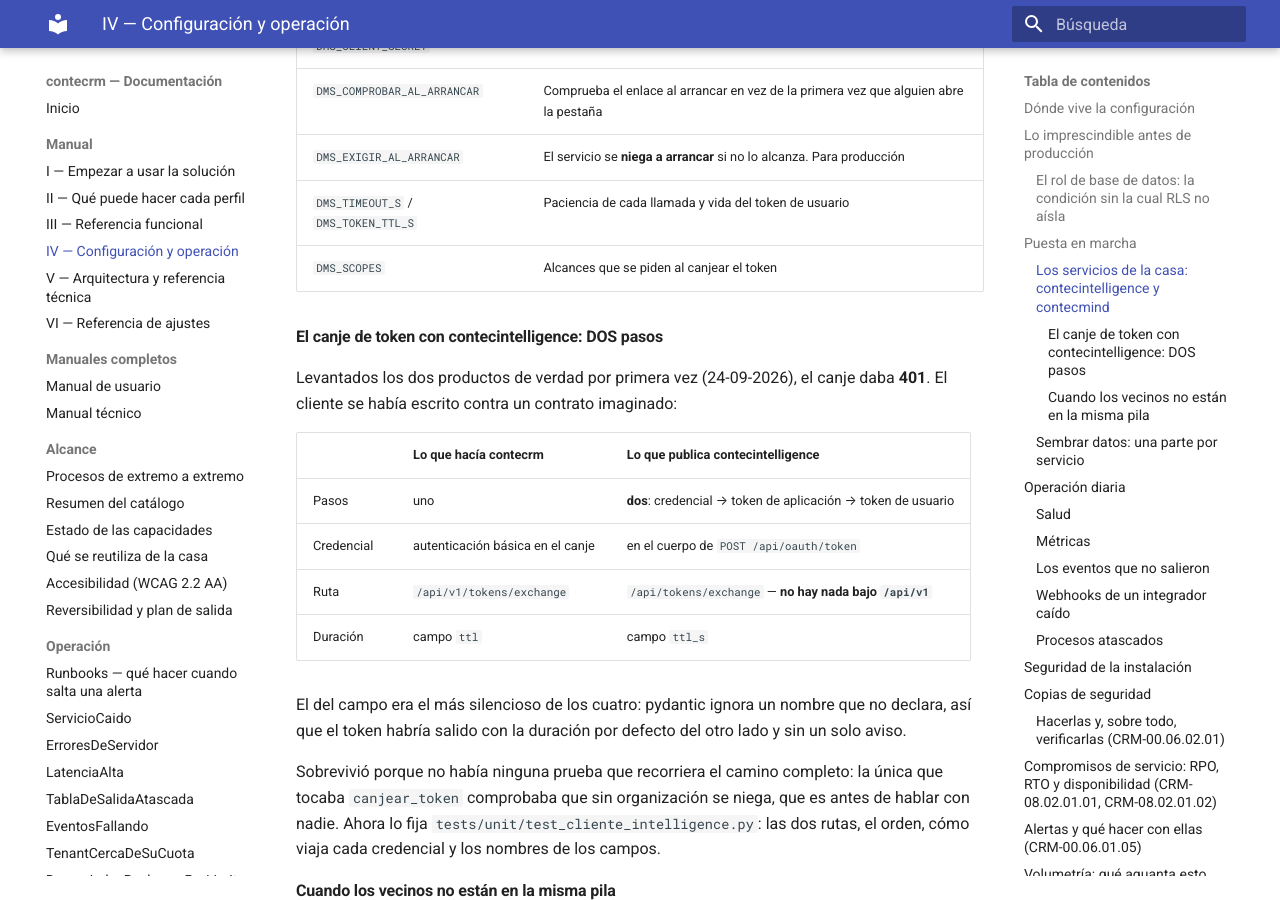
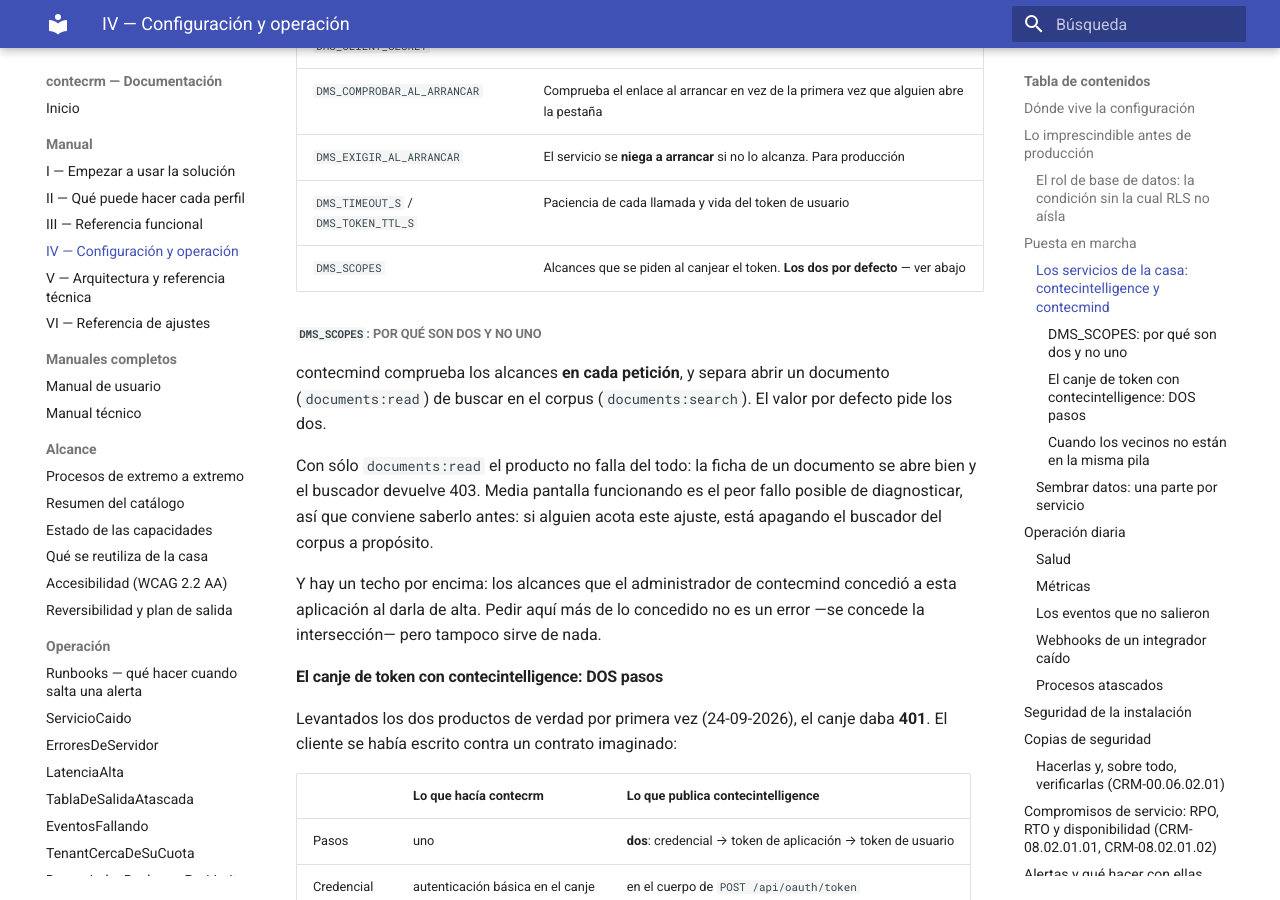
Before and after one commit to contecnova/contecrm, an MkDocs documentation site: the page built from docs/manual-4-configuracion.md, in a window 1280 px wide and 900 px high, scrolled down 2663 px. Built offline with MkDocs 1.6.1 and Material for MkDocs 9.7.7, drawn with Linux system fonts in a browser that asks for light colours; some of the changed text lies outside the part shown.

Commit message:
El buscador del corpus pedía un alcance que no pedía
contecmind comprueba los alcances en cada petición y separa abrir un
documento de buscar en el corpus. `dms_scopes` traía sólo
`documents:read`, así que la ficha habría funcionado y el buscador
habría devuelto 403 — media pantalla en verde, que es el fallo que peor
se diagnostica.

Es el sexto desajuste de la misma familia y el tercero que se encuentra
leyendo el otro lado en vez de probándolo. Por eso el comentario del
ajuste dice qué apaga quien lo acorte, y no sólo qué es.

Co-Authored-By: Claude Opus 5 <noreply@anthropic.com>

```diff
--- a/docs/manual-4-configuracion.md
+++ b/docs/manual-4-configuracion.md
@@ -115,7 +115,22 @@ docker compose --profile app --profile intelligence --profile dms up -d
 | `DMS_COMPROBAR_AL_ARRANCAR` | Comprueba el enlace al arrancar en vez de la primera vez que alguien abre la pestaña |
 | `DMS_EXIGIR_AL_ARRANCAR` | El servicio se **niega a arrancar** si no lo alcanza. Para producción |
 | `DMS_TIMEOUT_S` / `DMS_TOKEN_TTL_S` | Paciencia de cada llamada y vida del token de usuario |
-| `DMS_SCOPES` | Alcances que se piden al canjear el token |
+| `DMS_SCOPES` | Alcances que se piden al canjear el token. **Los dos por defecto** — ver abajo |
+
+##### `DMS_SCOPES`: por qué son dos y no uno
+
+contecmind comprueba los alcances **en cada petición**, y separa abrir un
+documento (`documents:read`) de buscar en el corpus (`documents:search`). El
+valor por defecto pide los dos.
+
+Con sólo `documents:read` el producto no falla del todo: la ficha de un
+documento se abre bien y el buscador devuelve 403. Media pantalla funcionando es
+el peor fallo posible de diagnosticar, así que conviene saberlo antes: si
+alguien acota este ajuste, está apagando el buscador del corpus a propósito.
+
+Y hay un techo por encima: los alcances que el administrador de contecmind
+concedió a esta aplicación al darla de alta. Pedir aquí más de lo concedido no
+es un error —se concede la intersección— pero tampoco sirve de nada.
 
 #### El canje de token con contecintelligence: DOS pasos
 
```
Also changed, not shown: 2 other files.
